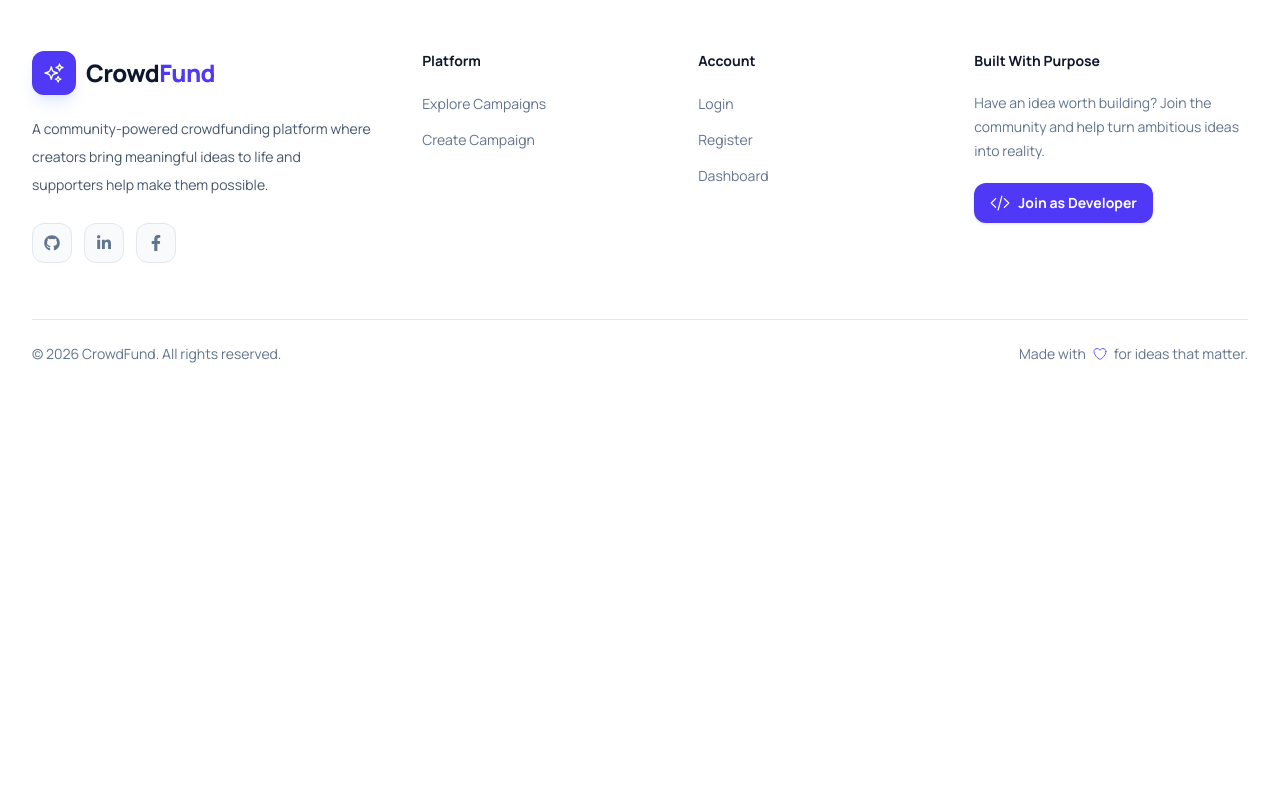
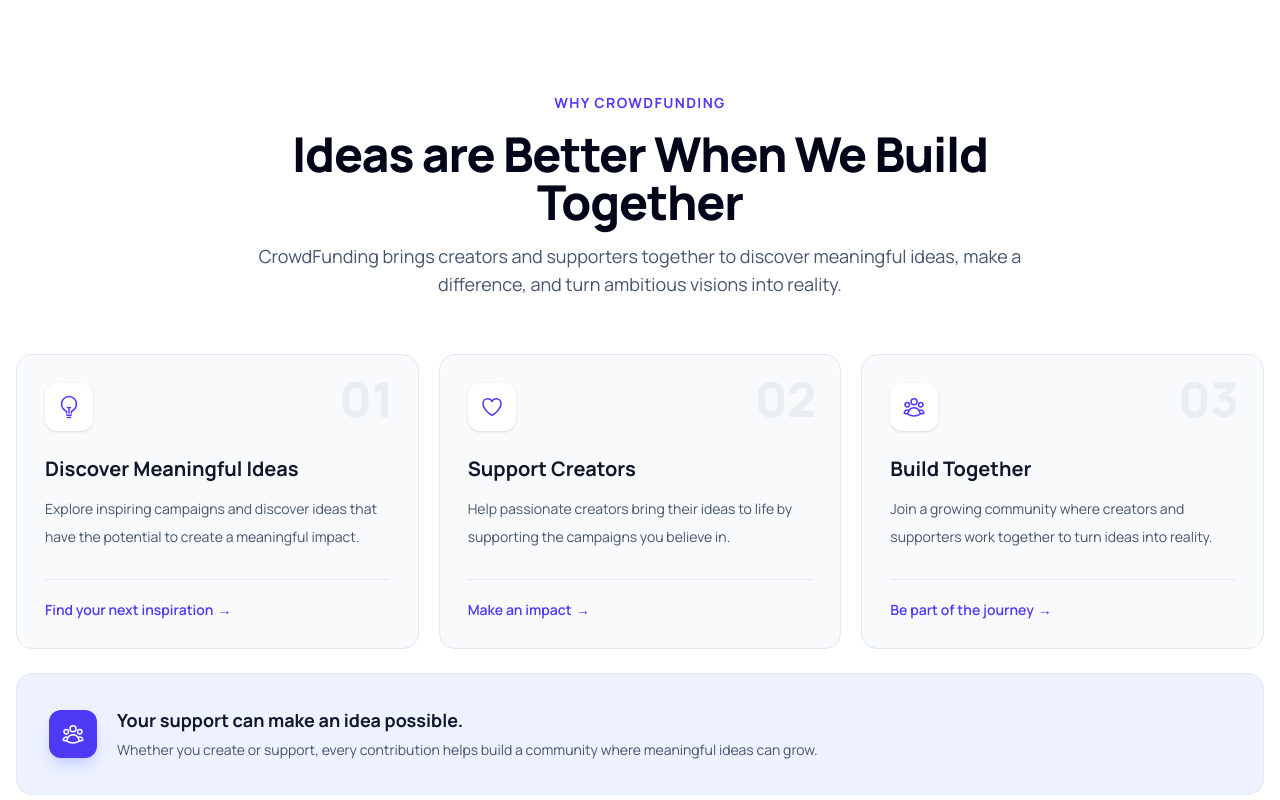
Before and after one commit to taifurrahman27/ph-b13-a011, a Next.js app: page / in a window 1280 px wide. Shown: the part 2180-2980 px from the top of the page. Before the commit the page ends 2568 px from the top, so only its background shows below. Built offline with nearby package versions, Linux system fonts and the light colour scheme.

Commit message:
crowdfunding homepage extra 3 section

```diff
--- a/src/app/page.js
+++ b/src/app/page.js
@@ -1,6 +1,7 @@
 import CategoriesSection from "@/components/home/CategoriesSection";
 import HeroSection from "@/components/home/HeroSection";
 import HowItWorks from "@/components/home/HowItWorks";
+import WhyCrowdFunding from "@/components/home/WhyCrowdFunding";
 
 export default function Home() {
   return (
@@ -8,6 +9,7 @@ export default function Home() {
       <HeroSection />
       <HowItWorks />
       <CategoriesSection />
+      <WhyCrowdFunding />
 
     </main>
   );
--- /dev/null
+++ b/src/components/home/WhyCrowdFunding.jsx
@@ -0,0 +1,117 @@
+import {
+    HiOutlineLightBulb,
+    HiOutlineHeart,
+    HiOutlineUserGroup,
+} from "react-icons/hi2";
+
+const benefits = [
+    {
+        id: 1,
+        title: "Discover Meaningful Ideas",
+        description:
+            "Explore inspiring campaigns and discover ideas that have the potential to create a meaningful impact.",
+        icon: HiOutlineLightBulb,
+    },
+    {
+        id: 2,
+        title: "Support Creators",
+        description:
+            "Help passionate creators bring their ideas to life by supporting the campaigns you believe in.",
+        icon: HiOutlineHeart,
+    },
+    {
+        id: 3,
+        title: "Build Together",
+        description:
+            "Join a growing community where creators and supporters work together to turn ideas into reality.",
+        icon: HiOutlineUserGroup,
+    },
+];
+
+const WhyCrowdFunding = () => {
+    return (
+        <section className="py-20 sm:py-24">
+            <div className="container mx-auto px-4">
+                <div className="mx-auto max-w-3xl text-center">
+                    <span className="text-sm font-bold uppercase tracking-widest text-indigo-600 dark:text-indigo-400">
+                        Why CrowdFunding
+                    </span>
+
+                    <h2 className="mt-4 text-3xl font-black tracking-tight text-slate-950 dark:text-white sm:text-4xl lg:text-5xl">
+                        Ideas are Better When We Build Together
+                    </h2>
+
+                    <p className="mt-4 text-base leading-7 text-slate-600 dark:text-slate-400 sm:text-lg">
+                        CrowdFunding brings creators and supporters together
+                        to discover meaningful ideas, make a difference, and
+                        turn ambitious visions into reality.
+                    </p>
+                </div>
+
+                <div className="mt-14 grid gap-5 lg:grid-cols-3">
+                    {benefits.map((benefit, index) => {
+                        const Icon = benefit.icon;
+
+                        return (
+                            <div
+                                key={benefit.id}
+                                className="group relative overflow-hidden rounded-2xl border border-slate-200 bg-slate-50 p-7 transition-all duration-300 hover:-translate-y-1 hover:border-indigo-200 hover:bg-white hover:shadow-xl hover:shadow-indigo-100/40 dark:border-slate-800 dark:bg-slate-950 dark:hover:border-indigo-500/30 dark:hover:bg-slate-900 dark:hover:shadow-indigo-950/20"
+                            >
+                                <div className="absolute right-6 top-5 text-5xl font-black text-slate-200/70 transition-colors duration-300 group-hover:text-indigo-100 dark:text-slate-800 dark:group-hover:text-indigo-950">
+                                    0{index + 1}
+                                </div>
+
+                                <div className="relative flex h-12 w-12 items-center justify-center rounded-xl bg-white text-indigo-600 shadow-sm transition-all duration-300 group-hover:bg-indigo-600 group-hover:text-white dark:bg-slate-800 dark:text-indigo-400 dark:group-hover:bg-indigo-600 dark:group-hover:text-white">
+                                    <Icon className="h-6 w-6" />
+                                </div>
+
+                                <div className="relative">
+                                    <h3 className="mt-6 text-xl font-bold text-slate-900 dark:text-white">
+                                        {benefit.title}
+                                    </h3>
+
+                                    <p className="mt-3 text-sm leading-7 text-slate-600 dark:text-slate-400">
+                                        {benefit.description}
+                                    </p>
+                                </div>
+
+                                <div className="mt-7 h-px w-full bg-slate-200 dark:bg-slate-800" />
+
+                                <div className="mt-5 text-sm font-semibold text-indigo-600 dark:text-indigo-400">
+                                    {index === 0 && "Find your next inspiration"}
+                                    {index === 1 && "Make an impact"}
+                                    {index === 2 && "Be part of the journey"}
+                                    <span className="ml-1 inline-block transition-transform duration-200 group-hover:translate-x-1">
+                                        →
+                                    </span>
+                                </div>
+                            </div>
+                        );
+                    })}
+                </div>
+
+                <div className="mt-6 overflow-hidden rounded-2xl border border-indigo-100 bg-indigo-50 dark:border-indigo-500/20 dark:bg-indigo-950/20">
+                    <div className="flex flex-col items-start gap-5 p-7 sm:flex-row sm:items-center sm:p-8">
+                        <div className="flex h-12 w-12 shrink-0 items-center justify-center rounded-xl bg-indigo-600 text-white shadow-lg shadow-indigo-200 dark:shadow-indigo-950/40">
+                            <HiOutlineUserGroup className="h-6 w-6" />
+                        </div>
+
+                        <div>
+                            <h3 className="text-lg font-bold text-slate-900 dark:text-white">
+                                Your support can make an idea possible.
+                            </h3>
+
+                            <p className="mt-1 text-sm leading-6 text-slate-600 dark:text-slate-400">
+                                Whether you create or support, every
+                                contribution helps build a community where
+                                meaningful ideas can grow.
+                            </p>
+                        </div>
+                    </div>
+                </div>
+            </div>
+        </section>
+    );
+};
+
+export default WhyCrowdFunding;
```
